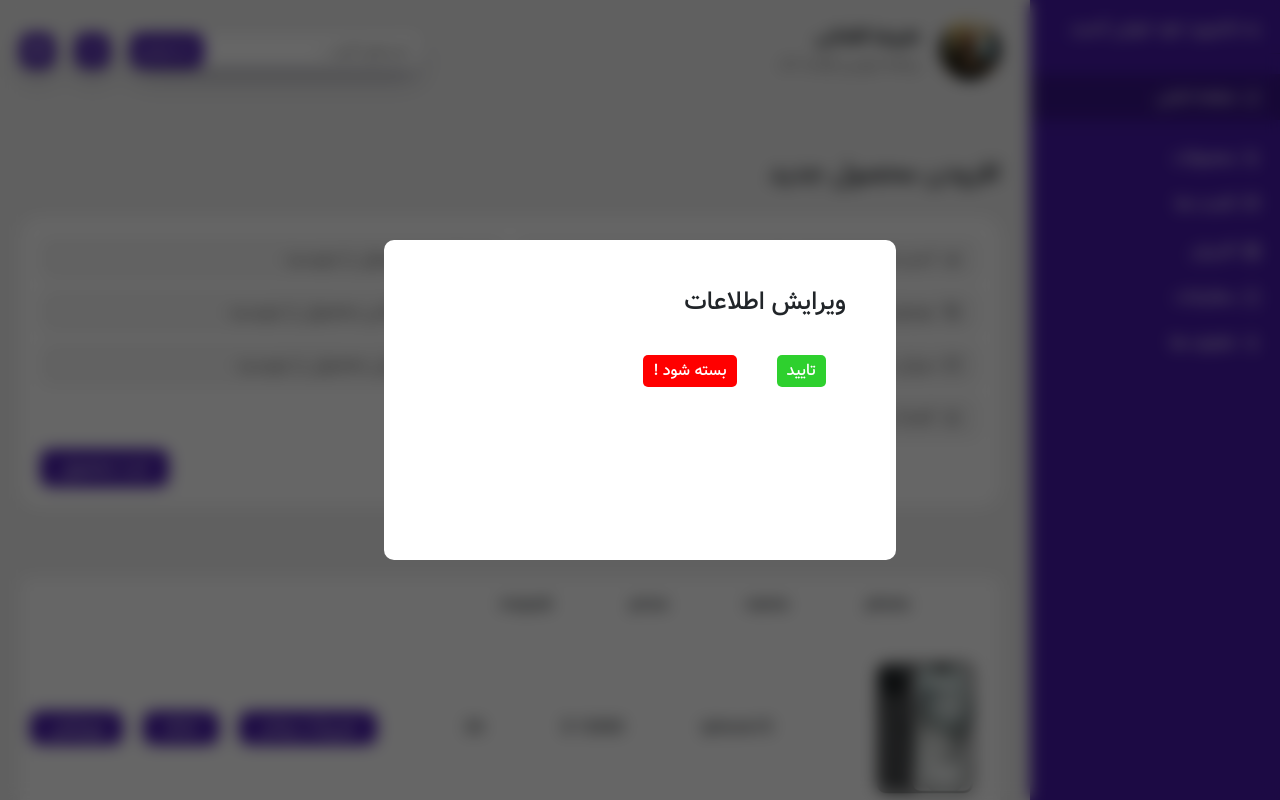
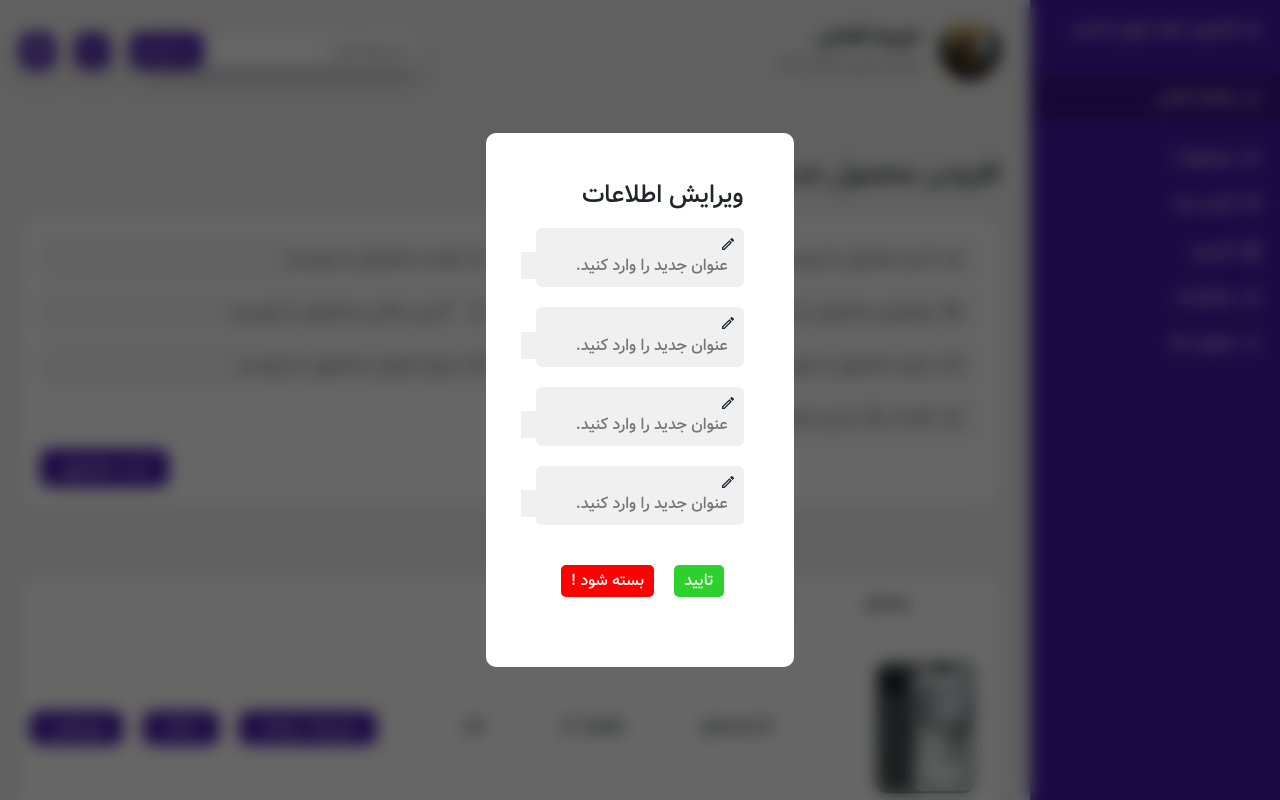
Before and after one commit to aliafshani/persian-cms, a React (Create React App) app: page /products in a window 1280 px wide. Both pictures are taken after a click on the button "ویرایش". Shown: the top 800 px of the page. Built offline with nearby package versions, Linux system fonts and the light colour scheme.

Commit message:
build : build editModal cildrens input

```diff
--- a/src/Components/EditModal/EditModal.css
+++ b/src/Components/EditModal/EditModal.css
@@ -2,7 +2,7 @@
      border-radius: 10px;
      background-color: var(--white);
      padding: 50px;
-     width: 40%;
+     width: 24%;
      min-height:40vh ;
 }
 .Edit-modal-title{
@@ -13,7 +13,7 @@
      outline: none;
      color: var(--white);
      padding: 8px 10px;
-     margin: 40px 20px;
+     margin: 40px 20px 20px 0px;
      border-radius: 5px;
 }
 .Edit-modal-btn.submit{
@@ -22,3 +22,18 @@
 .Edit-modal-btn.close{
      background-color: red;
 }
+/* children */
+.input-box{
+     width: 100%;
+     margin-top: 20px;
+     padding-right: 8px;
+     background-color: var(--white-50);
+     border-radius: 6px;
+     padding: 8px 8px 8px 0px;
+}
+.data-input{
+     padding-right: 8px;
+     border: 0px;
+     outline: 0px;
+     background-color: var(--white-50);
+}
--- a/src/Components/ProductTable/ProductTable.js
+++ b/src/Components/ProductTable/ProductTable.js
@@ -1,5 +1,6 @@
 import React, { Children, useState } from 'react'
 import "./ProductTable.css"
+import { MdOutlineEdit } from "react-icons/md";
 import DeleteModal from '../DeleteModal/DeleteModal'
 import DetailModal from '../DetailModal/DetailModal'
 import EditModal from '../EditModal/EditModal'
@@ -65,6 +66,45 @@ export default function ProductTable() {
           ? <EditModal
             onClose={() => setIsEditModal(false)}
             onSubmit={updateProductInfos}>
+            <div>
+              <div className='input-box'>
+                <span>
+                  <MdOutlineEdit/>
+                </span>
+                <input
+                className='data-input'
+                placeholder='عنوان جدید را وارد کنید.' />
+
+              </div>
+              <div className='input-box'>
+                <span>
+                  <MdOutlineEdit/>
+                </span>
+                <input
+                className='data-input'
+                placeholder='عنوان جدید را وارد کنید.' />
+
+              </div>
+              <div className='input-box'>
+                <span>
+                  <MdOutlineEdit/>
+                </span>
+                <input
+                className='data-input'
+                placeholder='عنوان جدید را وارد کنید.' />
+
+              </div>
+              <div className='input-box'>
+                <span>
+                  <MdOutlineEdit/>
+                </span>
+                <input
+                className='data-input'
+                placeholder='عنوان جدید را وارد کنید.' />
+
+              </div>
+            </div>
+
 
           </EditModal>
           : null
```
